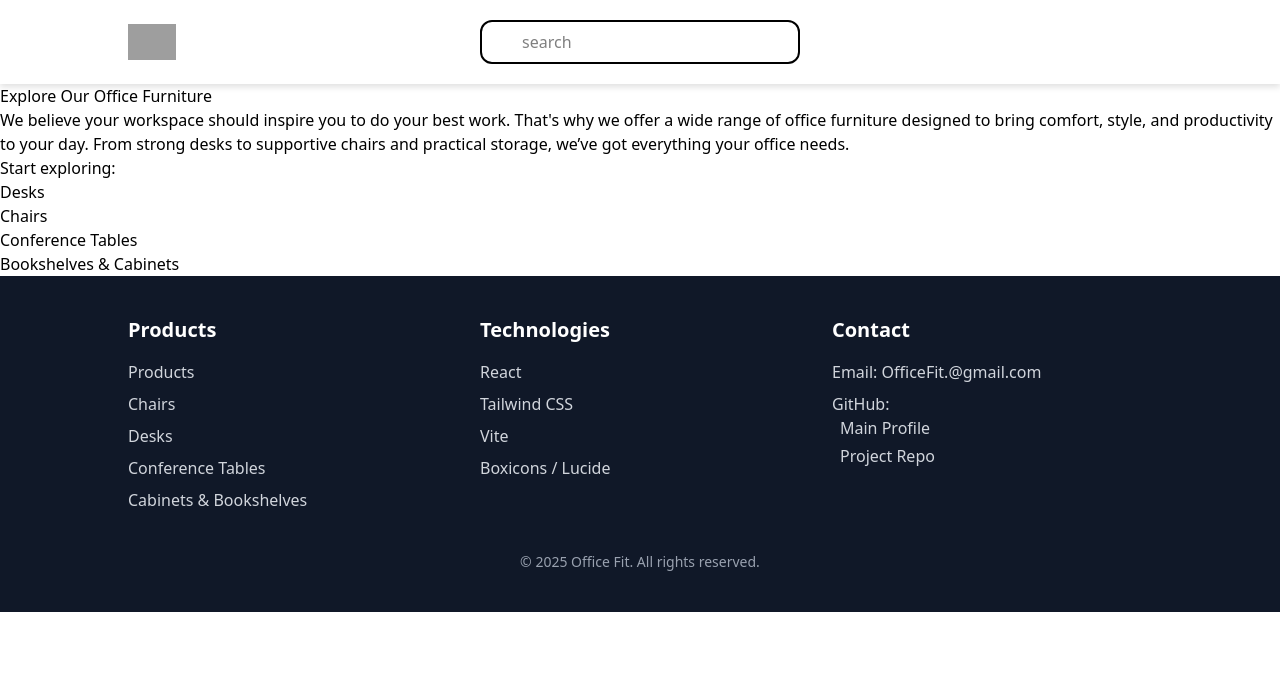
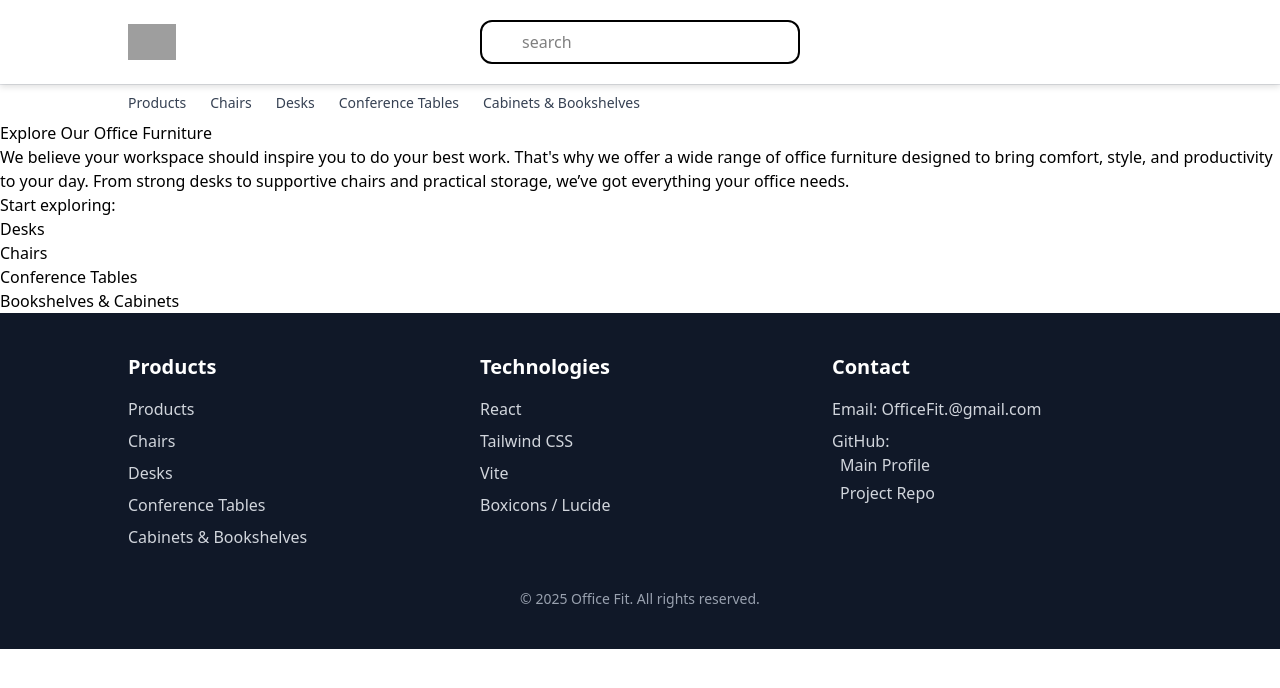
Before and after one commit to victorngigi/officeFit, a React (Vite) app: page /products in a window 1280 px wide. Shown: the top 688 px of the page. Built offline with nearby package versions, Linux system fonts and the light colour scheme; grey boxes are pictures that could not be loaded.

Commit message:
fixed navbar links

```diff
--- a/src/components/navBar.jsx
+++ b/src/components/navBar.jsx
@@ -1,16 +1,16 @@
 import React from 'react'
-import logo from "/src/assets/logo.png"
+import logo from "../assets/logo.png"
 
 export default function NavBar() {
   return (
     <div>
   <header className="flex items-center justify-between text-black py-6 px-8 md:px-32 bg-white drop-shadow-md relative">
-        {/* Logo on the left */}
+    {/* Logo */}
     <a href="#" className="flex-1">
       <img src={logo} alt="logo" className="w-12" />
     </a>
 
-        {/* Centered Search Bar */}
+    {/* Search Bar */}
     <div className="absolute left-1/2 transform -translate-x-1/2 hidden md:flex items-center gap-3">
       <i className="bx bx-search text-2xl text-gray-500 absolute left-3"></i>
       <input
@@ -20,13 +20,23 @@ export default function NavBar() {
       />
     </div>
 
-        {/* Cart Icon on the right */}
+    {/* Cart */}
     <div className="flex-1 flex justify-end">
       <button>
         <i className="bx bx-cart text-3xl text-gray-700"></i>
       </button>
     </div>
   </header>
+
+  {/* Link navigation */}
+  <nav className="bg-white border-t border-gray-200 px-8 md:px-32 py-2 flex gap-6 text-sm font-medium text-gray-700">
+    <a href="/products" className="hover:text-blue-600">Products</a>
+    <a href="/products/chairs" className="hover:text-blue-600">Chairs</a>
+    <a href="/products/desks" className="hover:text-blue-600">Desks</a>
+    <a href="/products/conference-tables" className="hover:text-blue-600">Conference Tables</a>
+    <a href="/products/bookshelves-cabinets" className="hover:text-blue-600">Cabinets & Bookshelves</a>
+  </nav>
 </div>
+
   )
 }
```
Lines whose indentation alone changed are shown as unchanged.
